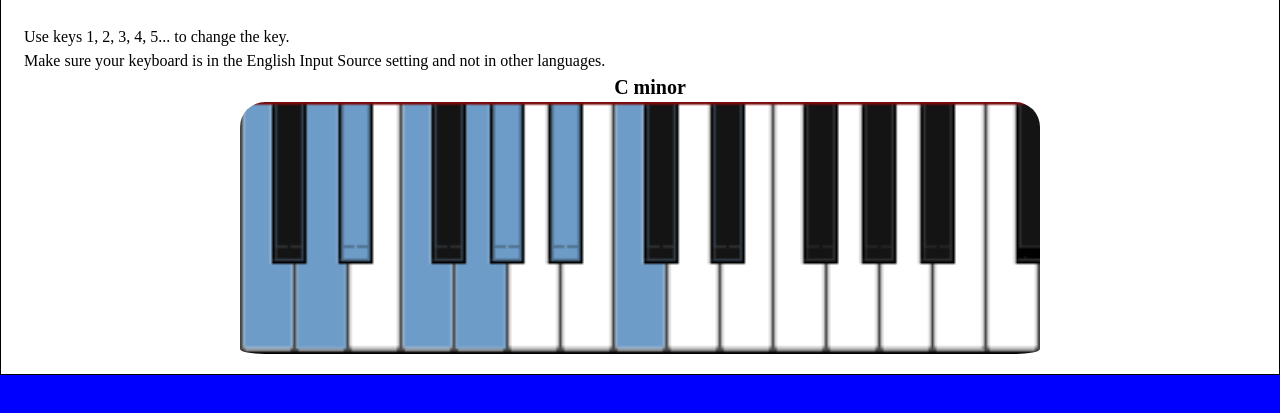
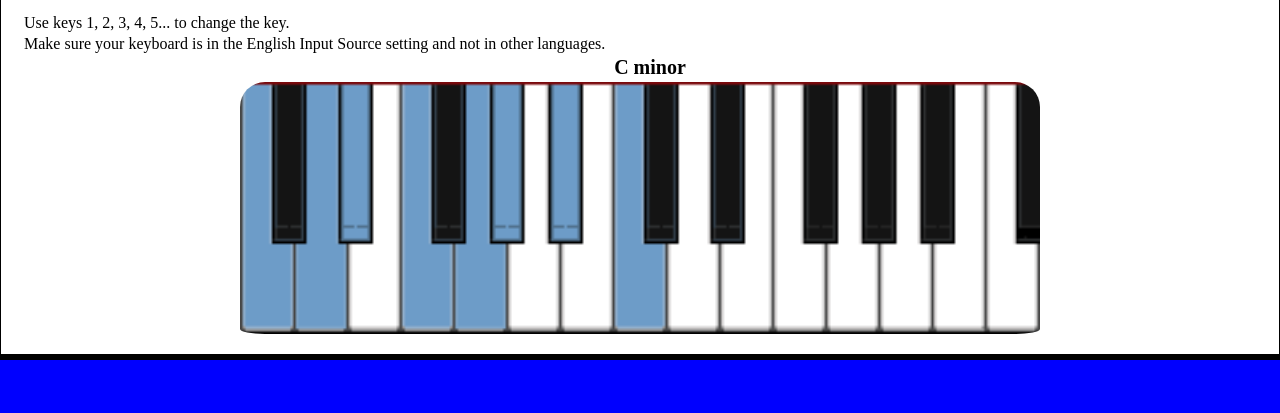
Before and after one commit to oscargch/pianoscales, a website: page minor.html in a window 1280 px wide. Shown: the part 251-664 px from the top of the page. Drawn offline with Linux system fonts and the light colour scheme.

Commit message:
added npm and changed cssgrid

```diff
--- a/css/style.css
+++ b/css/style.css
@@ -4,7 +4,9 @@
 }
 
 body {
-  display: grid;
+  /* display: grid;
+  grid-template-rows: .4fr 1fr 1fr; */
+  background-color: blue;
 }
 
 a {
@@ -19,7 +21,7 @@ h1 {
   padding-top: 10px;
 }
 
-hr {
+#bio hr {
   float: left;
   color: black;
   width: 30%;
@@ -30,10 +32,10 @@ hr {
 }
 
 #header {
-  width: 1fr;
+  /* width: 1fr;
   height: auto;
-  display: grid;
-  grid-template-rows: auto;
+  display: grid; */
+  /* grid-template-rows: fit-content(40%); */
   text-align: justify;
   text-overflow: ellipsis;
   /* white-space: nowrap; */
@@ -108,23 +110,28 @@ a:hover {
 } */
 
 #main {
-  display: grid;
-  grid-template-columns: 1fr;
-  align-items: center;
+  /* grid-template-rows: 1fr 5fr 1fr;
+  background-color: pink; */
+  /* display: grid; */
+  /* grid-template-columns: 1fr; */
+  /* align-items: center; */
   /* float: left; */
-  width: 100%;
+  /* width: 100%; */
+  /* background-color: purple; */
+  /* display: none; */
+  /* grid-row: 2 / span 1; */
 }
 
-#container {
-  /* background: black; */
+/* #container {
+  background: black;
   display: grid;
   grid-template-columns: 1fr;
   align-items: center;
   align-self: center;
-}
+} */
 
 #bio    {
-  display: grid;
+  /* display: grid; */
   padding: 0px;
   border: solid;
   border-width: 1px;
@@ -133,6 +140,7 @@ a:hover {
   /* outline: .65em solid black; */
   margin: 0px;
   text-overflow: ellipsis;
+  background-color: white;
 }
 
 #bio    h2 {
@@ -216,7 +224,7 @@ a:hover {
 transform: scale(1.2);
 }
 
-#aside h3 {
+/* #aside h3 {
   font-family: verdana;
   text-align: center;
 }
@@ -233,22 +241,22 @@ transform: scale(1.2);
 
 #aside a:hover {
   color: red;
+} */
+
+#footer {
+  /* display: grid; */
+  height: 5px;
+  background-color: black;
 }
 
-#footer {
-  display: grid;
-  height: 35vh;
-  background-color: blue;
-}
-
-#clr {
+/* #clr {
   clear: both;
-}
+} */
 
 #pianopic {
   display: grid;
-  grid-template-columns: 10px 10px 10px;
-  grid-template-rows: 10;
+  /* grid-template-columns: 10px 10px 10px;
+  grid-template-rows: 10; */
   margin-left: auto;
   margin-right: auto;
   padding-top: 0px;
```
Also changed, not shown: index.html (+5 -5 lines), package.json (added, +23 -0 lines), 1 other file.
